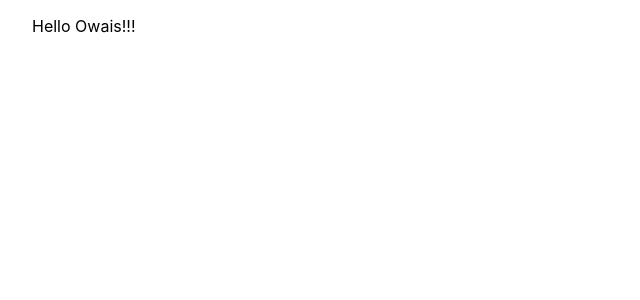
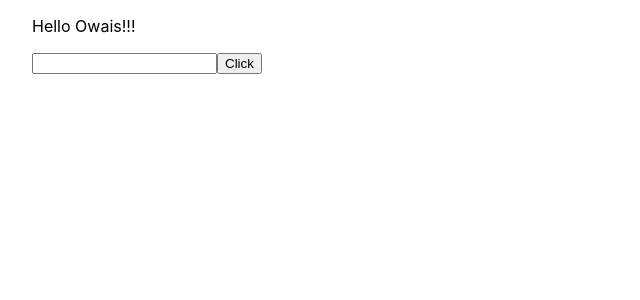
Before and after one commit to Arex360/azureapp, a Next.js app: page / in a window 1280 px wide. Shown: the top 300 px of the page, without its empty margins (0-640 px from the left). Built offline with nearby package versions, Linux system fonts and the light colour scheme.

Commit message:
Added text input

```diff
--- a/pages/index.js
+++ b/pages/index.js
@@ -27,6 +27,8 @@ export default function Home() {
       </Head>
       <div data-testid="result">
         <p>Hello Owais!!!</p>
+        <input></input>
+        <button>Click</button>
       </div>
      </div>
   );
```
